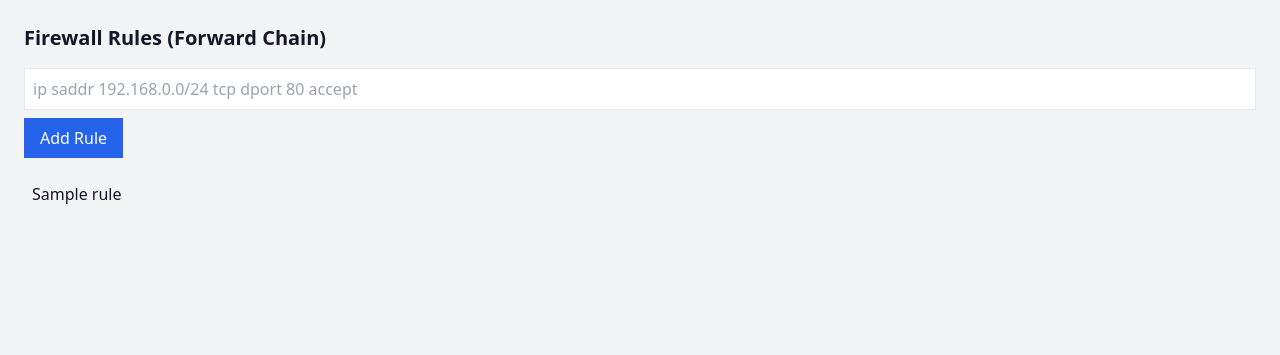
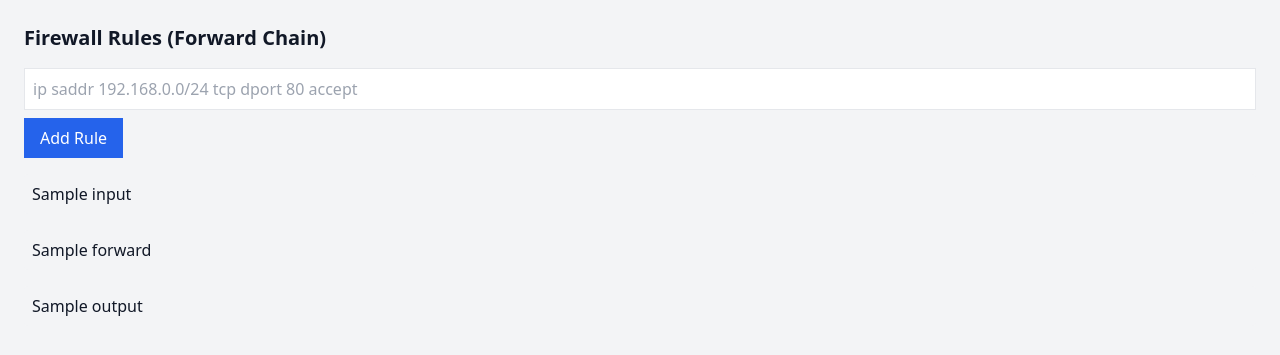
Before and after one commit to zwilliams96/packetfence, a Flask app: template webgui/templates/rules.html in a window 1280 px wide. Shown: the part 92-447 px from the top of the page. Run offline with Flask 3, Linux system fonts and the light colour scheme; the template is opened without the code that fills it: most values are stand-ins (such as "Sample title", 1, 10 or a date in 2020); some libraries are stand-ins or nearby versions.

Commit message:
Update Rules template

```diff
--- a/webgui/routes/rules.py
+++ b/webgui/routes/rules.py
@@ -5,8 +5,10 @@ bp = Blueprint("rules", __name__, url_prefix="/rules")
 
 @bp.route("/", methods=["GET"])
 def view_rules():
-    rules = nftables.get_user_rules("forward")
-    return render_template("rules.html", rules=rules)
+    forwards = nftables.get_user_rules("forward")
+    inputs = nftables.get_user_rules("input")
+    outputs = nftables.get_user_rules("output")
+    return render_template("rules.html", forwards=forwards,inputs=inputs,outputs=outputs)
 
 @bp.route("/add", methods=["POST"])
 def add_rule():
--- a/webgui/templates/rules.html
+++ b/webgui/templates/rules.html
@@ -6,8 +6,18 @@
   <button type="submit" class="bg-blue-600 text-white px-4 py-2 mt-2">Add Rule</button>
 </form>
 <ul class="mt-4">
-  {% for rule in rules %}
-    <li class="bg-gray-100 p-2 my-1 rounded">{{ rule }}</li>
+  {% for input in inputs %}
+    <li class="bg-gray-100 p-2 my-1 rounded">{{ input }}</li>
+  {% endfor %}
+</ul>
+<ul class="mt-4">
+  {% for forward in forwards %}
+    <li class="bg-gray-100 p-2 my-1 rounded">{{ forward }}</li>
+  {% endfor %}
+</ul>
+<ul class="mt-4">
+  {% for output in outputs %}
+    <li class="bg-gray-100 p-2 my-1 rounded">{{ output }}</li>
   {% endfor %}
 </ul>
 {% endblock %}
```
